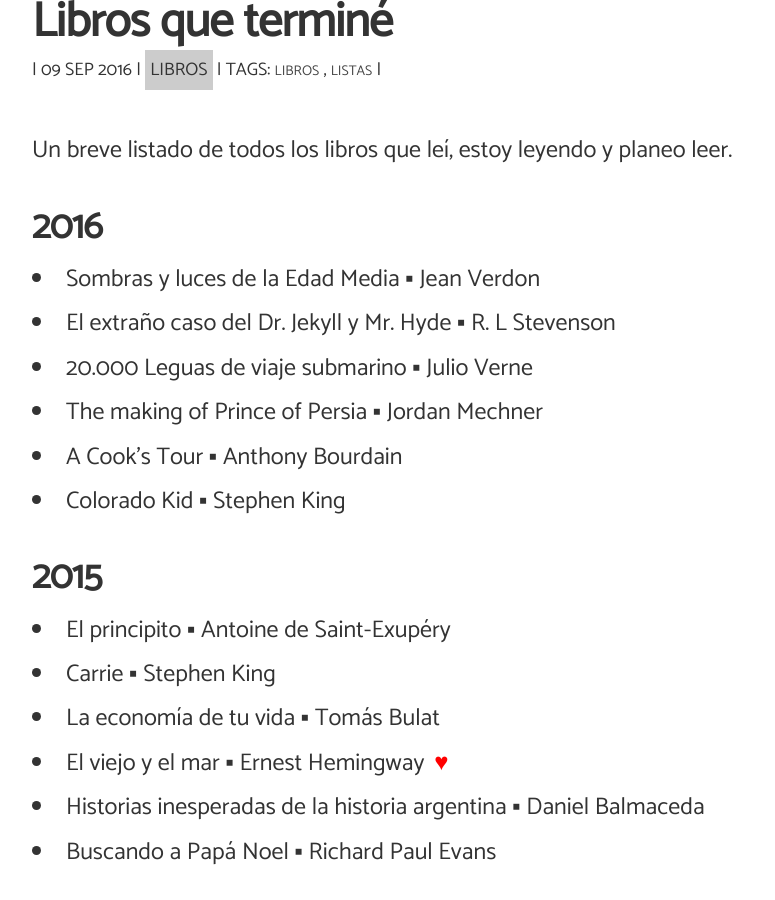
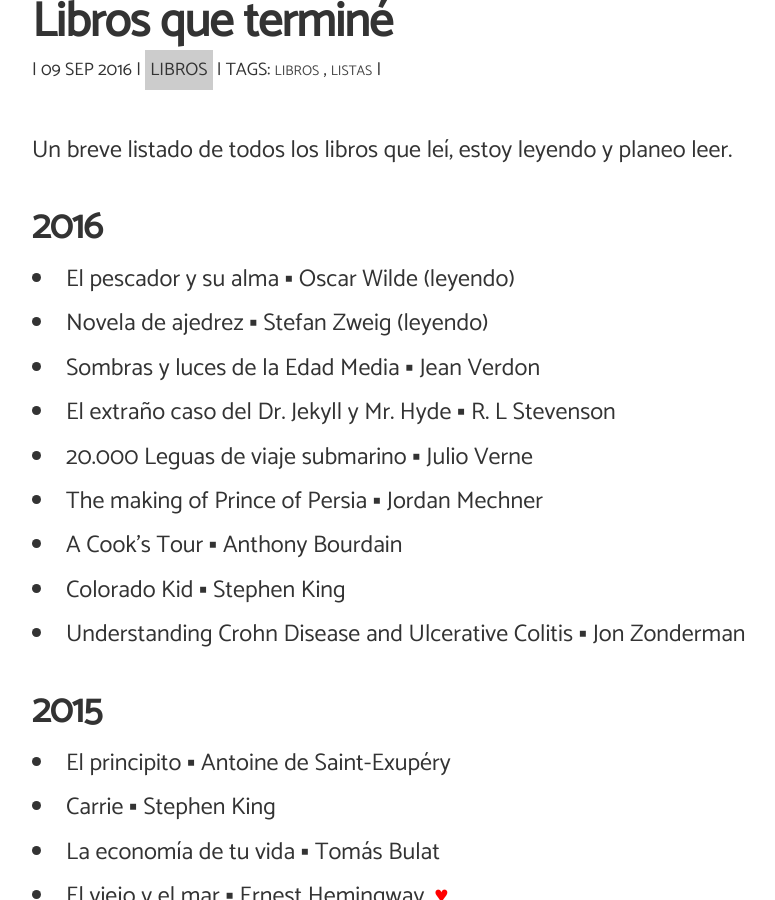
Before and after one commit to angelsimon/angelsimon.github.io, a Jekyll site: the page built from _posts/2016-09-09-libros-que-termine.md, in a window 1280 px wide and 900 px high, scrolled down 245 px. Shown: the whole window, without its empty margins (32-807 px from the left). Built offline with Jekyll 4.4.1, drawn with Linux system fonts in a browser that asks for light colours; nearby versions of some CDN libraries; comment, search, counter and statistics services are not loaded.

Commit message:
Update 2016-09-09-libros-que-termine.md

```diff
--- a/_posts/2016-09-09-libros-que-termine.md
+++ b/_posts/2016-09-09-libros-que-termine.md
@@ -11,12 +11,15 @@
 
 <h2>2016</h2>
 <ul>
+<li>El pescador y su alma &#9642; Oscar Wilde (leyendo)</li>
+<li>Novela de ajedrez &#9642; Stefan Zweig (leyendo)</li>
 <li>Sombras y luces de la Edad Media &#9642; Jean Verdon</li>
 <li>El extraño caso del Dr. Jekyll y Mr. Hyde &#9642; R. L Stevenson</li>
 <li>20.000 Leguas de viaje submarino &#9642; Julio Verne</li>
 <li>The making of Prince of Persia &#9642; Jordan Mechner</li>
 <li>A Cook's Tour &#9642; Anthony Bourdain</li>
 <li>Colorado Kid &#9642; Stephen King</li>
+<li>Understanding Crohn Disease and Ulcerative Colitis &#9642; Jon Zonderman</li>
 </ul>
 <h2>2015</h2>
 <ul>
```
